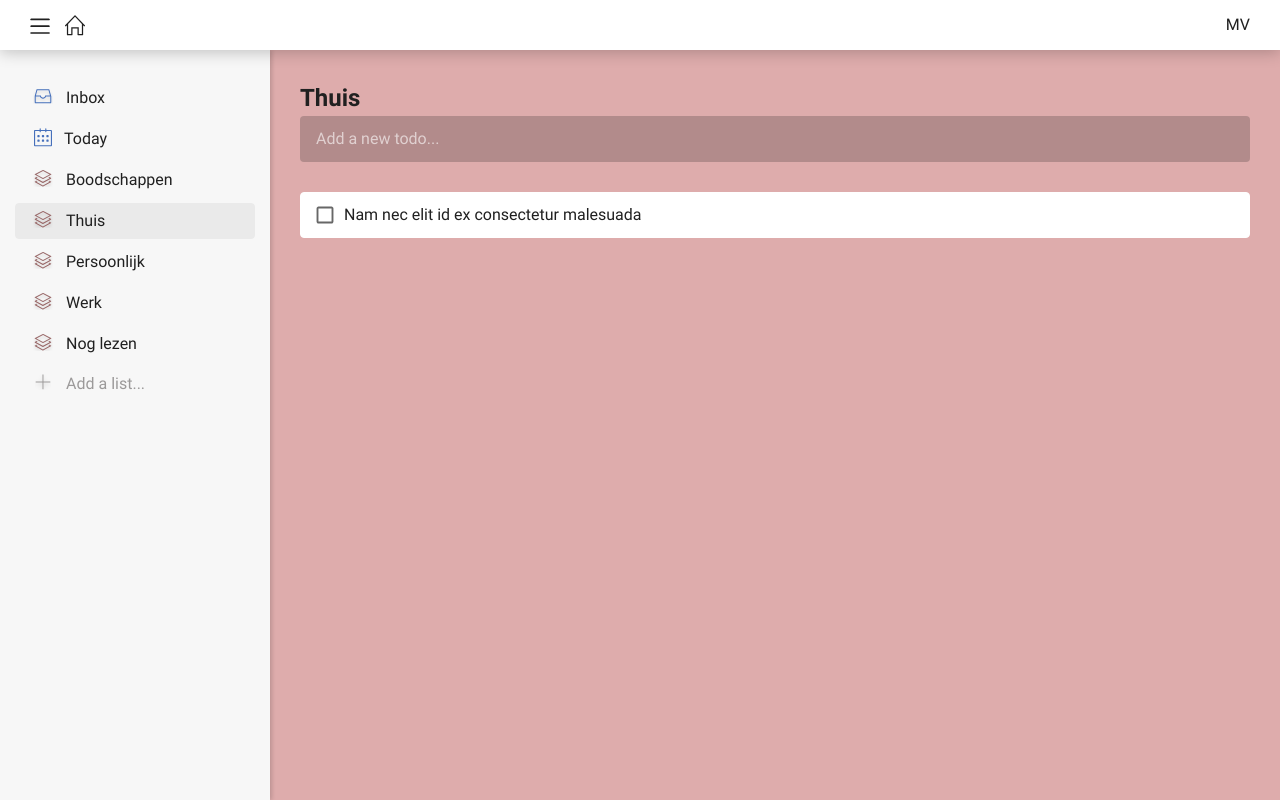
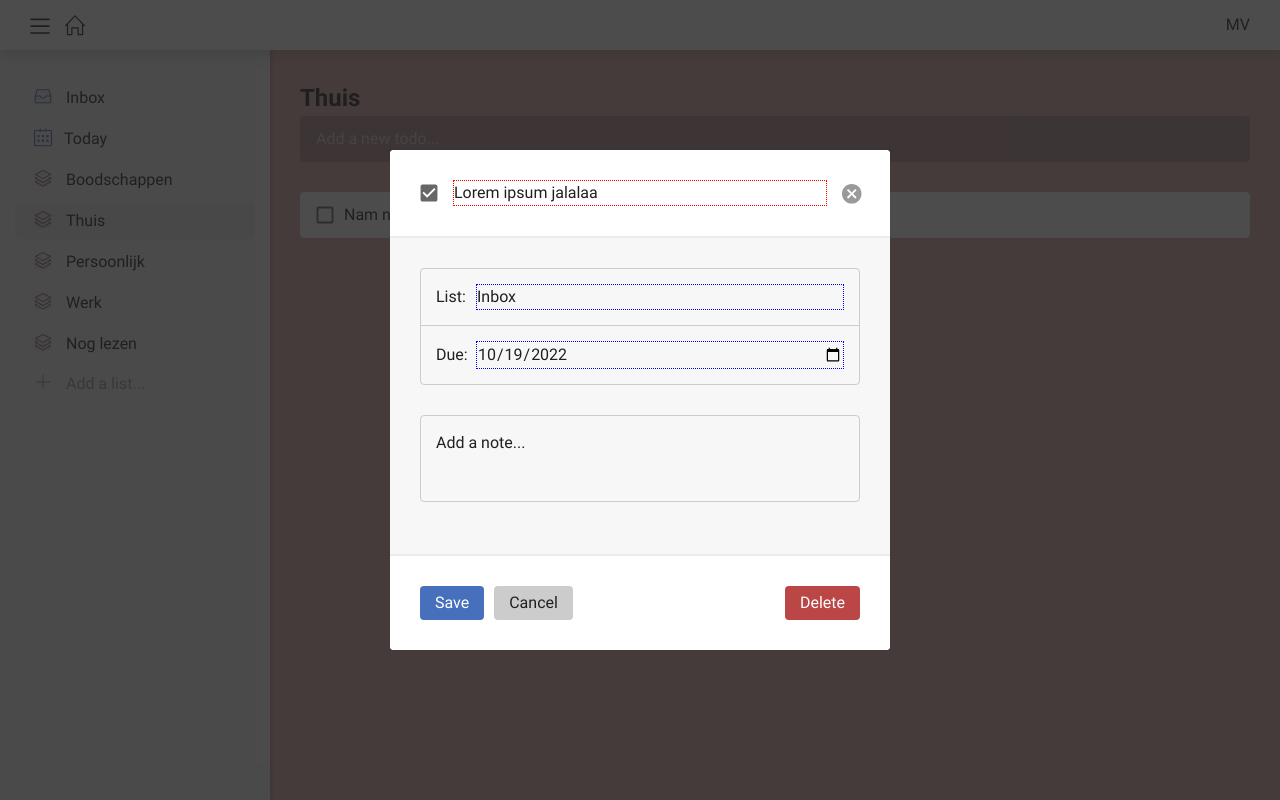
Before and after one commit to corneelonline/vue-3-todoapp, a Vue app: page /app/list/63b69eb8-3a79-11ed-b15a-47642f6ee4cb in a window 1280 px wide. Built offline with nearby package versions, Linux system fonts and the light colour scheme.

Commit message:
Add modal edit pane - in progress

```diff
--- a/src/assets/styles/_variables.css
+++ b/src/assets/styles/_variables.css
@@ -33,9 +33,12 @@
   --color-white-transparent: rgba(255, 255, 255, 0.5);
   --color-black: #202020;
   --color-black-transparent: rgba(32, 32, 32, 0.23);
+  --color-black-overlay: rgba(32, 32, 32, 0.8);
   --color-gray-700: #9b9999;
+  --color-gray-500: #ccc;
   --color-gray-400: #eaeaea;
   --color-gray-200: #f7f7f7;
+  --color-red-700: #bb4646;
   --color-red-300: #deacac;
   --color-blue: #4670bb;
 
@@ -51,15 +54,19 @@
   --color-bg-dark: var(--color-black-transparent);
   --color-bg-todoitem: var(--color-white);
   --color-bg-todoitem-active: var(--color-white-transparent);
-  --color-bg-pane-header: var(--color-white);
-  --color-bg-pane-footer: var(--color-white);
-  --color-bg-pane-card: var(--color-white);
-  --color-bg-pane-body: var(--color-gray-200);
+  --color-bg-modal-header: var(--color-white);
+  --color-bg-modal-footer: var(--color-white);
+  --color-bg-modal-card: var(--color-white);
+  --color-bg-modal-body: var(--color-gray-200);
+  --color-bg-button-primary: var(--color-blue);
+  --color-bg-button-secondary: var(--color-gray-500);
+  --color-bg-button-warning: var(--color-red-700);
 
   --color-text-main: var(--color-black);
   --color-text-inverted: var(--color-white);
   --color-text-lighter: var(--color-gray-700);
   --color-text-highlighted: var(--color-blue);
 
-  --color-border-pane: var(--color-gray-400);
+  --color-border-fieldset: var(--color-gray-400);
+  --color-border-fieldgroup: var(--color-gray-500);
 }
--- /dev/null
+++ b/src/components/EditPane.vue
@@ -0,0 +1,204 @@
+<script setup>
+import IconChecked from "./icons/IconChecked.vue";
+import IconClose from "./icons/IconClose.vue";
+
+const submitForm = () => {
+  console.log("SUBMIT!!");
+};
+
+const toggleTodo = () => {
+  console.log("toggleTodo!!");
+};
+
+const closeModal = () => {
+  console.log("closeModal!!");
+};
+
+const deleteTodo = () => {
+  console.log("deleteTodo!!");
+};
+</script>
+
+<template>
+  <div class="modal-overlay">
+    <form name="edit-todo" class="modal" @submit.prevent="submitForm">
+      <fieldset class="modal__header">
+        <div class="title-field">
+          <span class="todo-item__check" @click="toggleTodo">
+            <IconChecked />
+          </span>
+          <input
+            type="text"
+            name="title"
+            class="todo-title"
+            value="Lorem ipsum jalalaa"
+          />
+          <span class="todo-item__close" @click="closeModal">
+            <IconClose />
+          </span>
+        </div>
+      </fieldset>
+      <fieldset class="modal__body">
+        <div class="fieldgroup">
+          <div class="field">
+            <label for="todo-list">List:</label>
+            <select name="todo-list" id="todo-list">
+              <option value="1" selected>Inbox</option>
+              <option value="2">Boodschappen</option>
+              <option value="3">Thuis</option>
+              <option value="4">Persoonlijk</option>
+              <option value="5">Werk</option>
+              <option value="6">Nog lezen</option>
+            </select>
+          </div>
+          <div class="field">
+            <label for="todo-date">Due:</label>
+            <input
+              type="date"
+              name="todo-date"
+              id="todo-date"
+              value="2022-10-19"
+            />
+          </div>
+        </div>
+        <div class="fieldgroup">
+          <div class="field">
+            <textarea
+              name="todo-description"
+              class="todo-description"
+              placeholder="Add a note..."
+            ></textarea>
+          </div>
+        </div>
+      </fieldset>
+      <fieldset class="modal__footer">
+        <div class="button-group">
+          <button class="submit" type="submit">Save</button>
+          <button class="cancel" type="reset" @click="closeModal">
+            Cancel
+          </button>
+        </div>
+        <button class="delete" @click.prevent="deleteTodo">Delete</button>
+      </fieldset>
+    </form>
+  </div>
+</template>
+
+<style scoped>
+.modal-overlay {
+  position: fixed;
+  top: 0;
+  bottom: 0;
+  left: 0;
+  right: 0;
+  display: flex;
+  justify-content: center;
+  align-items: center;
+  background-color: var(--color-black-overlay);
+  z-index: 20;
+}
+
+.modal {
+  background-color: var(--color-bg-modal-card);
+  height: 500px;
+  width: 500px;
+  border-radius: 4px;
+  display: flex;
+  flex-direction: column;
+}
+
+fieldset {
+  padding: var(--gutter-md);
+}
+
+.modal__header {
+  background-color: var(--color-bg-modal-header);
+  border-top-left-radius: 4px;
+  border-top-right-radius: 4px;
+}
+
+.title-field {
+  display: flex;
+  justify-content: flex-start;
+  align-items: center;
+  gap: var(--gutter-sm);
+}
+.todo-item__check,
+.todo-item__close {
+  display: block;
+  width: 18px;
+  height: 18px;
+  cursor: pointer;
+}
+.todo-title {
+  flex-grow: 1;
+  text-align: left;
+  border: 1px dotted red;
+}
+
+.modal__body {
+  background-color: var(--color-bg-modal-body);
+  border-top: 2px solid var(--color-border-fieldset);
+  border-bottom: 2px solid var(--color-border-fieldset);
+  flex-grow: 1;
+}
+
+.fieldgroup {
+  border: 1px solid var(--color-border-fieldgroup);
+  border-radius: 4px;
+}
+
+.fieldgroup:not(:last-child) {
+  margin-bottom: var(--gutter-md);
+}
+
+.fieldgroup .field {
+  padding: var(--gutter-sm);
+}
+
+.fieldgroup .field:not(:last-child) {
+  border-bottom: 1px solid var(--color-border-fieldgroup);
+}
+
+label {
+  display: inline-block;
+  width: 40px;
+}
+
+input[type="date"],
+select {
+  border: 1px dotted blue;
+  width: calc(100% - 40px);
+}
+
+.modal__footer {
+  background-color: var(--color-bg-modal-header);
+  border-bottom-left-radius: 4px;
+  border-bottom-right-radius: 4px;
+  display: flex;
+  justify-content: space-between;
+}
+
+.button-group {
+  display: flex;
+  gap: var(--gutter-xs);
+}
+
+button {
+  display: inline-block;
+  padding: var(--gutter-xxs) var(--gutter-sm);
+  border-radius: 4px;
+}
+
+button.submit {
+  background-color: var(--color-bg-button-primary);
+  color: var(--color-text-inverted);
+}
+button.cancel {
+  background-color: var(--color-bg-button-secondary);
+}
+button.delete {
+  background-color: var(--color-bg-button-warning);
+  color: var(--color-text-inverted);
+}
+</style>
--- a/src/components/icons/IconClose.vue
+++ b/src/components/icons/IconClose.vue
@@ -1,9 +1,8 @@
 <template>
-  <svg xmlns="http://www.w3.org/2000/svg" viewBox="0 0 15 16">
+  <svg width="19.5" height="19.5" xmlns="http://www.w3.org/2000/svg">
     <path
-      d="M14.063 15.938c.263 0 .485-.09.666-.271A.906.906 0 0 0 15 15V1.875a.906.906 0 0 0-.271-.667.906.906 0 0 0-.666-.27H5.624a.913.913 0 0 0-.66.27.894.894 0 0 0-.277.667v4.219h.952V2.446c0-.156.053-.29.16-.403a.526.526 0 0 1 .396-.168h7.28a.55.55 0 0 1 .403.168.55.55 0 0 1 .169.403l.014 11.983a.55.55 0 0 1-.168.403.55.55 0 0 1-.403.168H6.196a.526.526 0 0 1-.395-.168.562.562 0 0 1-.161-.403v-3.662h-.952V15c0 .264.092.486.278.667.185.18.405.27.659.27h8.438ZM8.13 11.425a.454.454 0 0 0 .176-.037.668.668 0 0 0 .16-.095l2.77-2.842-2.77-2.842a.463.463 0 0 0-.336-.146.417.417 0 0 0-.322.146.425.425 0 0 0-.147.33c0 .132.049.242.147.33l1.684 1.699H.47A.463.463 0 0 0 0 8.437a.45.45 0 0 0 .14.33.45.45 0 0 0 .329.14H9.52L7.808 10.62a.463.463 0 0 0 .146.77.454.454 0 0 0 .176.036Z"
-      fill="#4670BB"
-      fill-rule="nonzero"
+      d="M9.75 19.5c2.688 0 4.984-.953 6.89-2.86 1.907-1.906 2.86-4.203 2.86-6.89 0-2.688-.953-4.984-2.86-6.89C14.735.952 12.438 0 9.75 0 7.062 0 4.766.953 2.86 2.86.952 4.765 0 7.062 0 9.75c0 2.688.953 4.984 2.86 6.89 1.906 1.907 4.203 2.86 6.89 2.86Zm3.516-4.875L9.75 11.109l-3.516 3.516-1.359-1.36L8.391 9.75 4.875 6.234l1.36-1.359L9.75 8.391l3.516-3.516 1.359 1.36-3.516 3.515 3.516 3.516-1.36 1.359Z"
+      fill="#9B9999"
     />
   </svg>
 </template>
--- a/src/views/ListView.vue
+++ b/src/views/ListView.vue
@@ -9,6 +9,7 @@ import TodoItem from "../components/TodoItem.vue";
 import { useSidebarOpen } from "../composables/useSidebarOpen.js";
 import { useListsStore } from "../stores/lists";
 import { useTodosStore } from "../stores/todos";
+import EditPane from "../components/EditPane.vue";
 
 const { globalState } = useSidebarOpen();
 
@@ -99,6 +100,7 @@ const editItem = (itemId) => {
         </div>
       </div>
     </main>
+    <EditPane />
   </div>
 </template>
 
```
